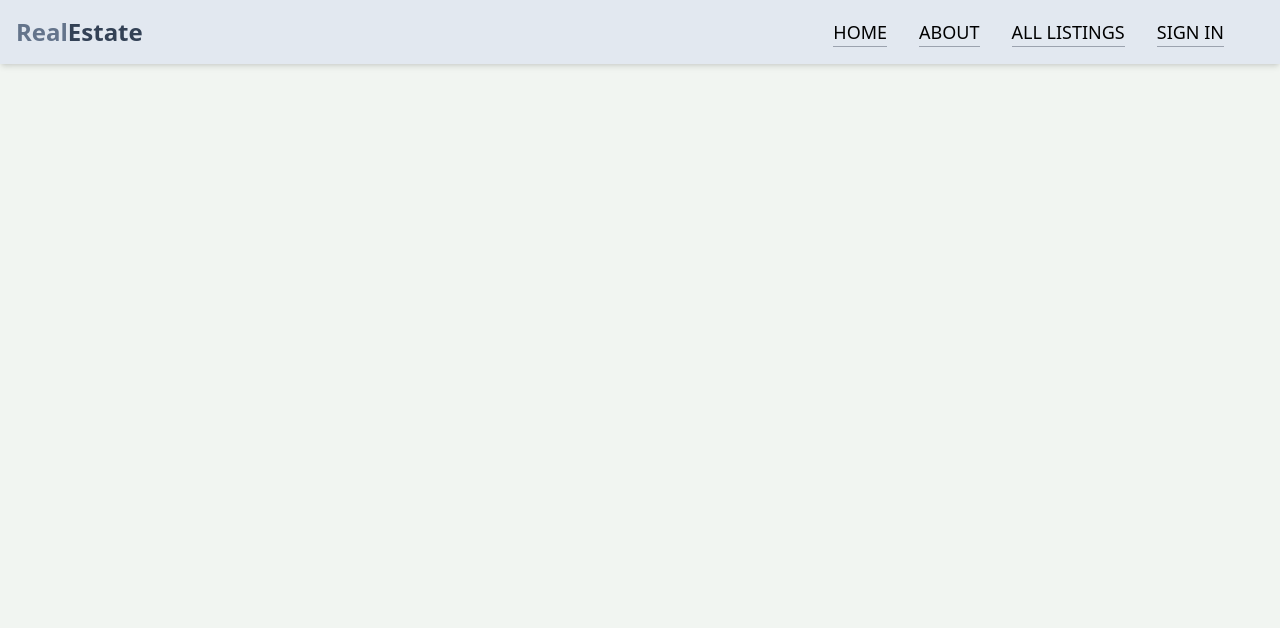
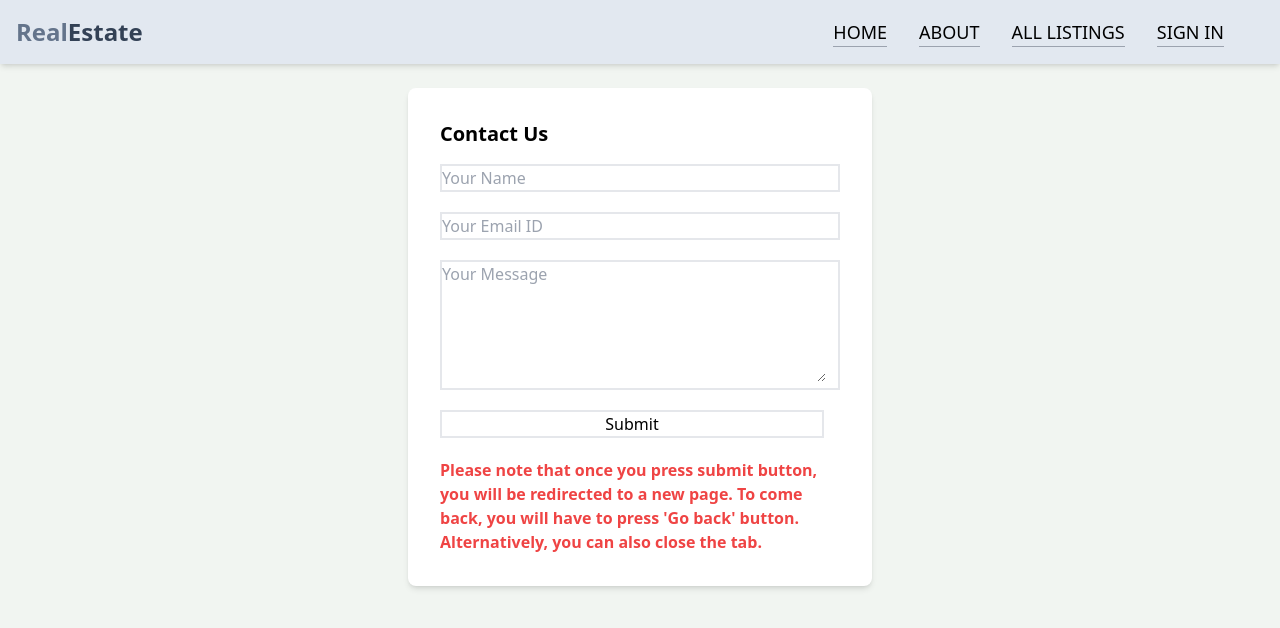
Before and after one commit to aunshpatel/realestate, a React (Vite) app in the folder client/: page /contact-us in a window 1280 px wide. Shown: the top 628 px of the page. Built offline with nearby package versions, Linux system fonts and the light colour scheme; no server answers.

Commit message:
Add contact me form

```diff
--- a/client/package.json
+++ b/client/package.json
@@ -12,6 +12,7 @@
   "dependencies": {
     "@emotion/react": "^11.11.3",
     "@emotion/styled": "^11.11.0",
+    "@formspree/react": "^2.5.1",
     "@material-tailwind/react": "^2.1.9",
     "@mui/icons-material": "^5.15.10",
     "@mui/material": "^5.15.10",
@@ -21,6 +22,7 @@
     "heic2any": "^0.0.4",
     "react": "^18.2.0",
     "react-dom": "^18.2.0",
+    "react-hook-form": "^7.53.0",
     "react-icons": "^4.12.0",
     "react-redux": "^9.1.0",
     "react-router-dom": "^6.20.0",
--- a/client/src/App.jsx
+++ b/client/src/App.jsx
@@ -13,6 +13,7 @@ import Search from './pages/Search';
 import MyListing from './pages/MyListing';
 import DeleteProfileInstructions from './pages/DeleteProfileInstructions';
 import MobileAppPrivacyPolicy from './pages/MobileAppPrivacyPolicy';
+import ContactUs from './pages/ContactUs';
 
 export default function App() {
   return (
@@ -27,6 +28,7 @@ export default function App() {
         <Route path="/delete-profile-instructions" element={<DeleteProfileInstructions />} />
         <Route path="/mobileapp-privacy-policy" element={<MobileAppPrivacyPolicy />} />
         <Route path="/all-listings" element={<Search />} />
+        <Route path="/contact-us" element={<ContactUs />} />
         <Route element={<PrivateRoute />}>
           <Route path='/profile' element={<Profile />} />
           <Route path='/create-listing' element={<CreateListing />} />
--- /dev/null
+++ b/client/src/pages/ContactUs.jsx
@@ -0,0 +1,37 @@
+import React from 'react';
+import { useForm, ValidationError } from '@formspree/react';
+
+export default function ContactForm() {
+  const [state, handleSubmit] = useForm("xblrejoj");
+  if (state.succeeded) {
+      return <p>Thanks for joining!</p>;
+  }
+  return (
+    <>
+        <div className='justify-center items-center flex flex-col mb-6 mt-6'>
+            <div className="bg-white justify-center items-center w-max shadow-md rounded-lg p-8">
+                <h1 className="text-xl font-bold mb-4">Contact Us</h1>
+                <form className='flex flex-col' action='https://formspree.io/f/xblrejoj' method='post' encType='multipart/form-data'>
+                    <div className='mb-5 border-collapse border-2'>
+                        <input id='name' type='text' name='name' placeholder='Your Name' className=' w-96' />
+                    </div>
+                    <div className='mb-5 border-collapse border-2'>
+                        <input id='email' type='email' name='email' placeholder='Your Email ID' className=' w-96' />
+                        <ValidationError prefix="Email" field="email"  errors={state.errors} />
+                    </div>
+                    <div className='mb-5 border-collapse border-2'>
+                        <textarea id='message' rows='5' className='w-96' name='message' placeholder='Your Message' />
+                        <ValidationError prefix="Message" field="message" errors={state.errors} />
+                    </div>
+                    <button type="submit" className='mb-5 border-collapse border-2 w-96'>
+                        Submit
+                    </button>
+                </form>
+                <p className='text-red-500 font-bold w-[400px]'>
+                    Please note that once you press submit button, you will be redirected to a new page. To come back, you will have to press 'Go back' button. Alternatively, you can also close the tab.
+                </p>
+            </div>
+        </div>
+    </>
+  );
+}
```
Also changed, not shown: 1 other file (tests, documents, lock files or other folders).
